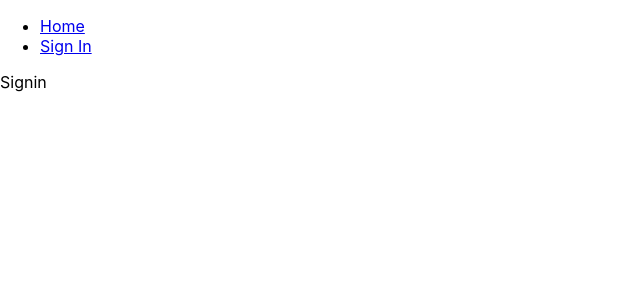
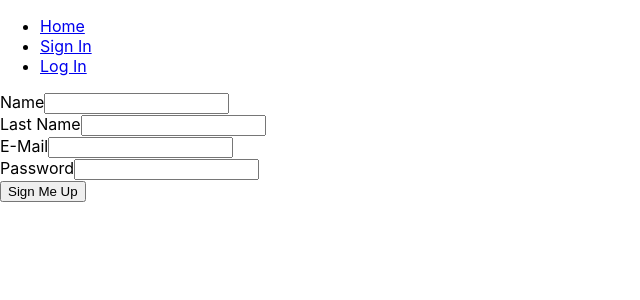
Before and after one commit to Mauro1442/Front-E-commerce-2.0, a React (Create React App) app: page /sign in a window 1280 px wide. Shown: the top 300 px of the page, without its empty margins (0-640 px from the left). Built offline with nearby package versions, Linux system fonts and the light colour scheme.

Commit message:
react hook forms

```diff
--- a/package.json
+++ b/package.json
@@ -9,6 +9,7 @@
     "axios": "^0.27.2",
     "react": "^18.2.0",
     "react-dom": "^18.2.0",
+    "react-hook-form": "^7.35.0",
     "react-router-dom": "^6.3.0",
     "react-scripts": "5.0.1",
     "web-vitals": "^2.1.4"
--- /dev/null
+++ b/src/Components/Input.js
@@ -0,0 +1,14 @@
+export default function Input(props) {
+  const { label, type, placeholder, name, register } = props;
+  return (
+    <div>
+      <label>{label}</label>
+      <input
+        type={type || "text"}
+        name={name || ""}
+        placeholder={placeholder}
+        {...register}
+      ></input>
+    </div>
+  );
+}
--- a/src/Components/Menu.js
+++ b/src/Components/Menu.js
@@ -11,6 +11,9 @@ export default function Menu() {
         <li>
           <Link to="/sign">Sign In</Link>
         </li>
+        <li>
+          <Link to="/log">Log In</Link>
+        </li>
       </ul>
     </div>
   );
--- a/src/Components/NavBar.js
+++ /dev/null
@@ -1,5 +0,0 @@
-import React from "react";
-
-export default function NavBar() {
-  return <div>NavBar</div>;
-}
--- a/src/Pages/Login.js
+++ b/src/Pages/Login.js
@@ -1,5 +1,32 @@
-import React from "react";
+import Input from "../Components/Input";
+import { useForm } from "react-hook-form";
 
 export default function Login() {
-  return <div>Login</div>;
+  const {
+    register,
+    handleSubmit,
+    formState: { errors },
+  } = useForm();
+  const onSubmit = (data) => {
+    //send
+    console.log("form", data);
+  };
+
+  return (
+    <div>
+      <form onSubmit={handleSubmit(onSubmit)}>
+        <Input
+          label="E-Mail"
+          register={{ ...register("email", { required: true }) }}
+        />
+        {errors.email && <span>Mandatory</span>}
+        <Input
+          label="Password"
+          register={{ ...register("password", { required: true }) }}
+        />
+        {errors.password && <span>Mandatory</span>}
+        <button type="submit">Log In</button>
+      </form>
+    </div>
+  );
 }
--- a/src/Pages/Signin.js
+++ b/src/Pages/Signin.js
@@ -1,5 +1,43 @@
-import React from "react";
+import Input from "../Components/Input";
+import { useForm } from "react-hook-form";
 
 export default function Signin() {
-  return <div>Signin</div>;
+
+const {
+  register,
+  handleSubmit,
+  formState: { errors },
+} = useForm();
+const onSubmit = (data) => {
+  //send
+  console.log("form", data);
+};
+
+  return (
+    <div>
+      <form onSubmit={handleSubmit(onSubmit)}>
+        <Input
+          label="Name"
+          register={{ ...register("name", { required: true }) }}
+        />
+        {errors.name && <span>Mandatory</span>}
+        <Input
+          label="Last Name"
+          register={{ ...register("lastname", { required: true }) }}
+        />
+        {errors.lastname && <span>Mandatory</span>}
+        <Input
+          label="E-Mail"
+          register={{ ...register("email", { required: true }) }}
+        />
+        {errors.email && <span>Mandatory</span>}
+        <Input
+          label="Password"
+          register={{ ...register("password", { required: true }) }}
+        />
+        {errors.password && <span>Mandatory</span>}
+        <button type="submit">Sign Me Up</button>
+      </form>
+    </div>
+  );
 }
--- a/src/Routes/Public.js
+++ b/src/Routes/Public.js
@@ -5,14 +5,16 @@ import Detail from "../Pages/Detail";
 import Home from "../Pages/Home";
 import NotFound from "../Pages/NotFound";
 import Signin from "../Pages/Signin";
+import Login from "../Pages/Login";
+
 
 export default function Public() {
   return (
     <Routes>
       <Route path="/" element={<Home />} />
       <Route path="/home" element={<Navigate to="/" />} />
-
       <Route path="/product/:id" element={<Detail />} />
+      <Route path="/log" element={<Login />} />
       <Route path="/sign" element={<Signin />} />
       <Route path="*" element={<NotFound />} />
     </Routes>
```
Also changed, not shown: 1 other file (tests, documents, lock files or other folders).
